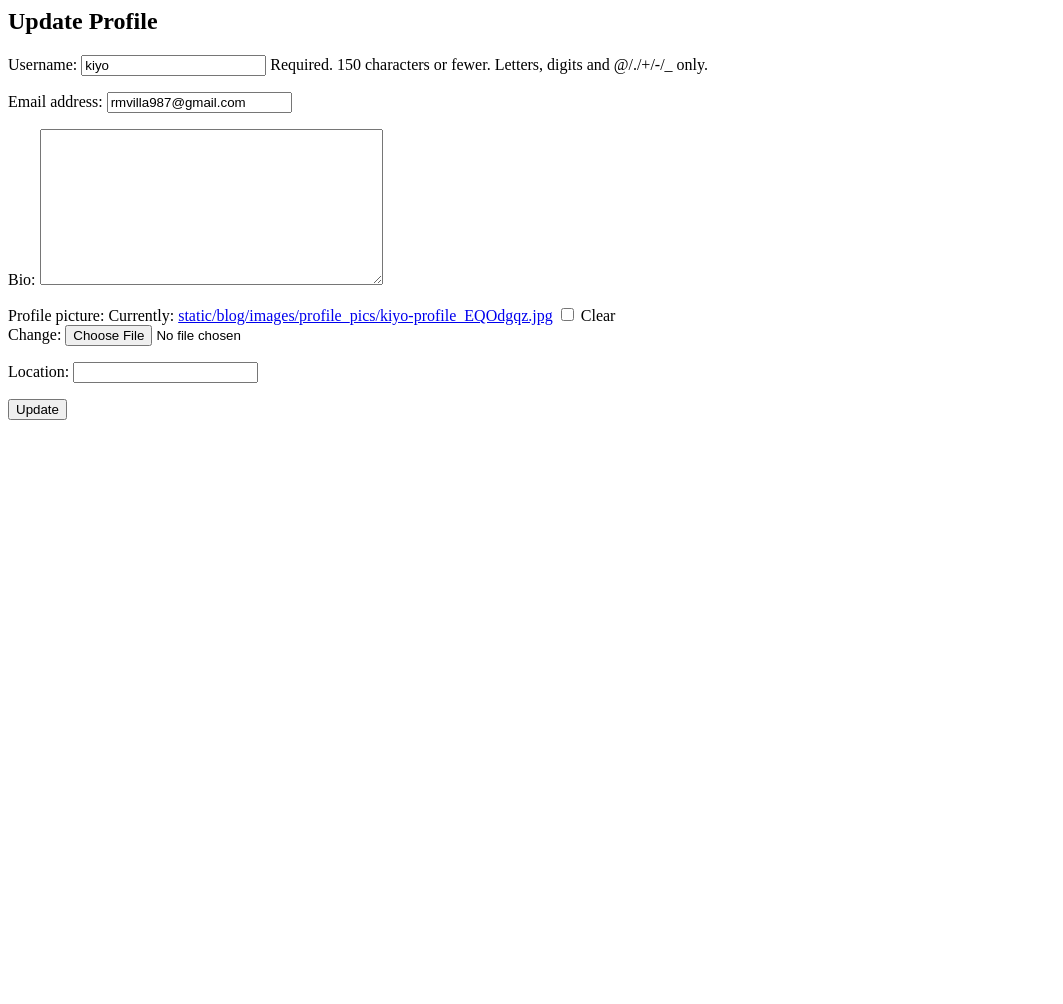
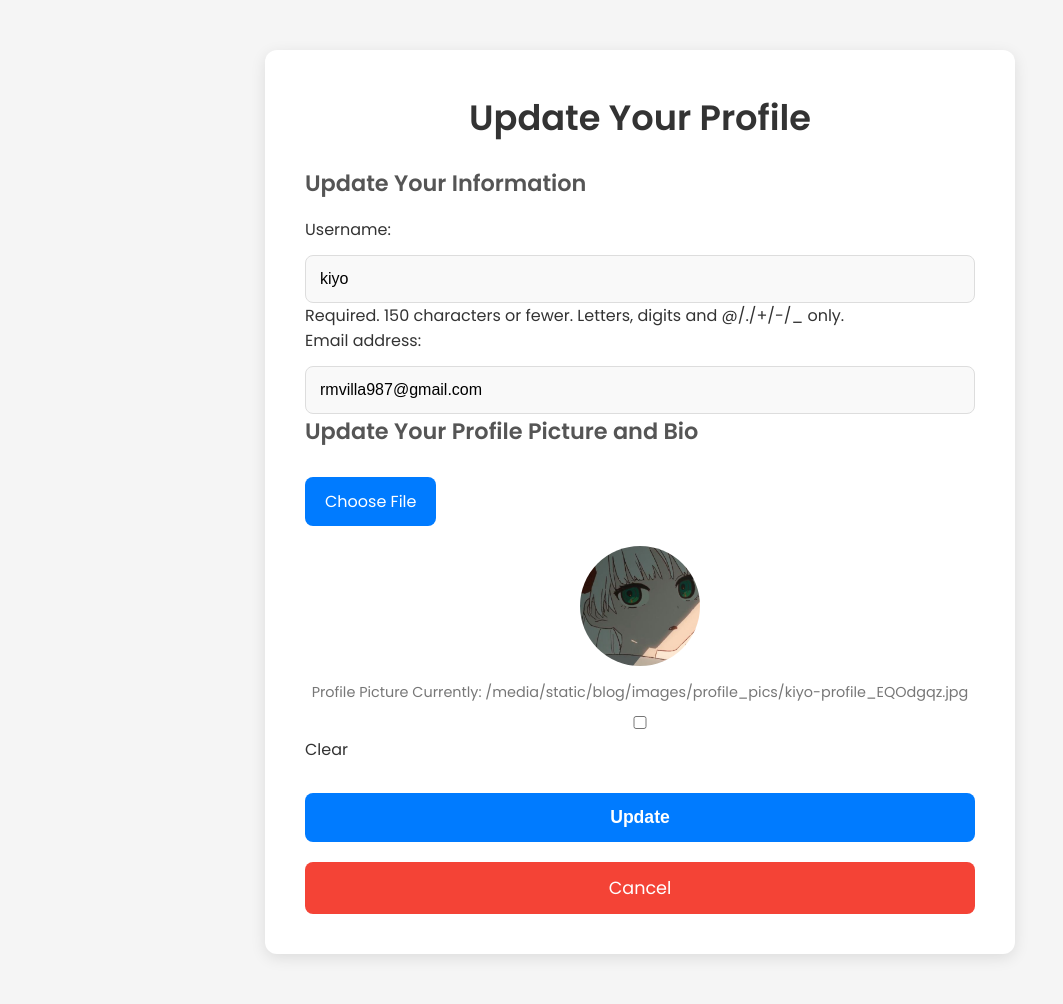
Before and after one commit to eigenlambda123/blog_app, a Django app: page /profile/ in a window 1280 px wide. Shown: the whole page, without its empty margins (0-1063 px from the left). Before the commit the page ends 420 px from the top, so only its background shows below. Run offline with Django 4.2, Linux system fonts and the light colour scheme; a user stored in the database is signed in; data comes from the database, SQL or seed files in the repository; both versions use the stored data as it was after the commit.

Commit message:
- Profile Template Added but not finished Yet

```diff
--- a/blog/forms.py
+++ b/blog/forms.py
@@ -68,4 +68,4 @@ class UserUpdateForm(forms.ModelForm):
 class ProfileUpdateForm(forms.ModelForm):
     class Meta:
         model = Profile
-        fields = ['bio', 'profile_picture', 'location']
+        fields = ['bio', 'profile_picture', 'location', 'image']
--- a/blog/models.py
+++ b/blog/models.py
@@ -37,6 +37,7 @@ class Profile(models.Model):
     bio = models.TextField(max_length=500, blank=True)
     profile_picture = models.ImageField(upload_to='static/blog/images/profile_pics', blank=True, null=True)
     location = models.CharField(max_length=100, blank=True, null=True)
+    image = models.ImageField(upload_to='profile_images/', blank=True, null=True)
 
     def __str__(self):
         return f'{self.user.username} Profile'
--- /dev/null
+++ b/blog/static/blog/css/profile.css
@@ -0,0 +1,199 @@
+/* Global Styles */
+* {
+    margin: 0;
+    padding: 0;
+    box-sizing: border-box;
+}
+
+body {
+    font-family: 'Poppins', sans-serif;
+    background-color: #f5f5f5;
+    color: #333;
+    line-height: 1.6;
+}
+
+/* Profile Container */
+.profile-container {
+    width: 100%;
+    max-width: 750px;
+    margin: 50px auto;
+    padding: 40px;
+    background-color: #fff;
+    border-radius: 12px;
+    box-shadow: 0 4px 15px rgba(0, 0, 0, 0.1);
+}
+
+/* Heading */
+.profile-container h1 {
+    font-size: 2.2rem;
+    text-align: center;
+    margin-bottom: 20px;
+    font-weight: 600;
+    color: #333;
+}
+
+/* Form Group Title */
+.profile-form h2 {
+    font-size: 1.4rem;
+    margin-bottom: 15px;
+    color: #555;
+    font-weight: 600;
+}
+
+/* Form Fields */
+input[type="text"],
+input[type="email"],
+textarea,
+input[type="file"],
+input[type="checkbox"],
+select {
+    width: 100%;
+    padding: 14px;
+    font-size: 1rem;
+    border: 1px solid #ddd;
+    border-radius: 8px;
+    background-color: #f9f9f9;
+    margin-top: 12px;
+    transition: all 0.3s ease;
+}
+
+/* Focus State */
+input[type="text"]:focus,
+input[type="email"]:focus,
+textarea:focus,
+input[type="file"]:focus,
+input[type="checkbox"]:focus,
+select:focus {
+    border-color: #007bff;
+    background-color: #fff;
+    outline: none;
+    box-shadow: 0 0 8px rgba(0, 123, 255, 0.2);
+}
+
+/* File Input Label */
+.file-input-label {
+    display: inline-block;
+    padding: 12px 20px;
+    background-color: #007bff;
+    color: white;
+    border-radius: 8px;
+    cursor: pointer;
+    font-weight: 500;
+    margin-top: 12px;
+    transition: background-color 0.3s ease;
+}
+
+.file-input-label:hover {
+    background-color: #0056b3;
+}
+
+#id_profile_picture {
+    display: none;
+}
+
+/* Profile Image Preview */
+.profile-image-preview-container {
+    margin-top: 20px;
+    text-align: center;
+}
+
+.profile-image-preview {
+    width: 120px;
+    height: 120px;
+    border-radius: 50%;
+    object-fit: cover;
+    display: block;
+    margin: 10px auto;
+}
+
+/* Current Image Path */
+.current-image-path {
+    font-size: 0.9rem;
+    color: #777;
+    margin-top: 15px;
+    text-align: center;
+}
+
+/* Clear Checkbox */
+label input[type="checkbox"] {
+    margin-right: 8px;
+}
+
+/* Submit Button */
+button[type="submit"] {
+    width: 100%;
+    padding: 14px;
+    background-color: #007bff;
+    color: white;
+    border: none;
+    border-radius: 8px;
+    cursor: pointer;
+    font-size: 1.1rem;
+    font-weight: 600;
+    transition: background-color 0.3s ease;
+    margin-top: 30px;
+}
+
+button[type="submit"]:hover {
+    background-color: #0056b3;
+}
+
+/* Subtle Error/Success Message Style */
+.error, .success {
+    text-align: center;
+    font-size: 0.9rem;
+    margin-top: 15px;
+    color: #d9534f; /* Red for error */
+}
+
+.success {
+    color: #5bc0de; /* Blue for success */
+}
+
+/* Mobile Responsiveness */
+@media screen and (max-width: 768px) {
+    .profile-container {
+        width: 90%;
+        padding: 25px;
+    }
+
+    .profile-image-preview {
+        width: 100px;
+        height: 100px;
+    }
+
+    .profile-container h1 {
+        font-size: 1.7rem;
+    }
+
+    .profile-form h2 {
+        font-size: 1.2rem;
+    }
+}
+
+
+/* Cancel Button Style */
+.cancel-btn {
+    display: inline-block;
+    text-align: center;
+    width: 100%;
+    padding: 12px 20px;
+    background-color: #f44336; /* Red color for cancel */
+    color: white;
+    font-size: 1.1rem;
+    border-radius: 8px;
+    text-decoration: none;
+    margin-top: 20px;
+    transition: background-color 0.3s ease;
+}
+
+.cancel-btn:hover {
+    background-color: #d32f2f; /* Darker red on hover */
+}
+
+/* Mobile Responsiveness for Buttons */
+@media screen and (max-width: 768px) {
+    .cancel-btn {
+        font-size: 1rem;
+    }
+}
--- a/blog/templates/blog/profile.html
+++ b/blog/templates/blog/profile.html
@@ -1,10 +1,71 @@
+{% load static %}
 
-<div class="profile-container">
-    <h2>Update Profile</h2>
-    <form method="POST" enctype="multipart/form-data">
-        {% csrf_token %}
-        {{ u_form.as_p }}
-        {{ p_form.as_p }}
-        <button type="submit" class="btn btn-primary">Update</button>
-    </form>
-</div>
+<!DOCTYPE html>
+<html lang="en">
+<head>
+    <meta charset="UTF-8">
+    <meta name="viewport" content="width=device-width, initial-scale=1.0">
+    <title>Update Profile</title>
+    <link href="https://fonts.googleapis.com/css2?family=Poppins:wght@300;400;600&display=swap" rel="stylesheet">
+    <link rel="stylesheet" href="{% static 'blog/css/profile.css' %}">
+</head>
+<body>
+    <div class="profile-container">
+        <h1>Update Your Profile</h1>
+        <form method="POST" enctype="multipart/form-data" class="profile-form">
+            {% csrf_token %}
+
+            <!-- User Information Section -->
+            <div class="form-group">
+                <h2>Update Your Information</h2>
+                {{ u_form.as_p }}  <!-- Django form rendering for user info -->
+            </div>
+
+            <!-- Profile Information Section -->
+            <div class="form-group">
+                <h2>Update Your Profile Picture and Bio</h2>
+
+                <!-- Custom File Input Button -->
+                <label for="id_profile_picture" class="file-input-label">Choose File</label>
+                <input type="file" name="profile_picture" id="id_profile_picture" onchange="previewImage(event)">
+
+                <!-- Profile Picture Preview -->
+                <div class="profile-image-preview-container">
+                    {% if user.profile.profile_picture %}
+                        <img src="{{ user.profile.profile_picture.url }}" alt="Profile Picture" class="profile-image-preview">
+                    {% endif %}
+                </div>
+
+                <!-- Current Image Path and Checkbox -->
+                <p class="current-image-path">Profile Picture Currently:
+                    {% if user.profile.profile_picture %}
+                        {{ user.profile.profile_picture.url }}
+                    {% else %}
+                        No Profile Picture
+                    {% endif %}
+                </p>
+                <label>
+                    <input type="checkbox" name="clear_profile_picture" id="clear_profile_picture"> Clear
+                </label>
+            </div>
+
+            <button type="submit" class="btn">Update</button>
+        </form>
+
+        <!-- Cancel Button -->
+        <a href="/" class="cancel-btn">Cancel</a>
+
+        <script>
+            function previewImage(event) {
+                const reader = new FileReader();
+                reader.onload = function() {
+                    const preview = document.querySelector('.profile-image-preview');
+                    preview.src = reader.result;
+                    preview.style.display = "block";
+                };
+                reader.readAsDataURL(event.target.files[0]);
+            }
+        </script>
+    </div>
+</body>
+</html>
--- a/blog/views.py
+++ b/blog/views.py
@@ -1,6 +1,8 @@
 from django.shortcuts import render, get_object_or_404, redirect
+from django.contrib import messages
 from django.contrib.auth import login, logout, authenticate
-from django.shortcuts import render, redirect
+from django.contrib.auth.decorators import login_required
+from django.contrib.auth.forms import UserChangeForm
 from .forms import PostForm, CustomUserCreation, UserUpdateForm, ProfileUpdateForm, CommentForm
 from .models import Post
 from django import forms
@@ -8,23 +10,22 @@ from django import forms
 
 
 #Profile
+@login_required
 def profile(request):
     if request.method == 'POST':
         u_form = UserUpdateForm(request.POST, instance=request.user)
         p_form = ProfileUpdateForm(request.POST, request.FILES, instance=request.user.profile)
-
         if u_form.is_valid() and p_form.is_valid():
             u_form.save()
             p_form.save()
             return redirect('profile')
-
     else:
         u_form = UserUpdateForm(instance=request.user)
         p_form = ProfileUpdateForm(instance=request.user.profile)
 
     context = {
         'u_form': u_form,
-        'p_form': p_form,
+        'p_form': p_form
     }
     return render(request, 'blog/profile.html', context)
 
```
Also changed, not shown: blog/migrations/0005_profile_image.py (added), db.sqlite3, media/static/blog/images/profile_pics/kiyo-profile_EQOdgqz.jpg (added).
